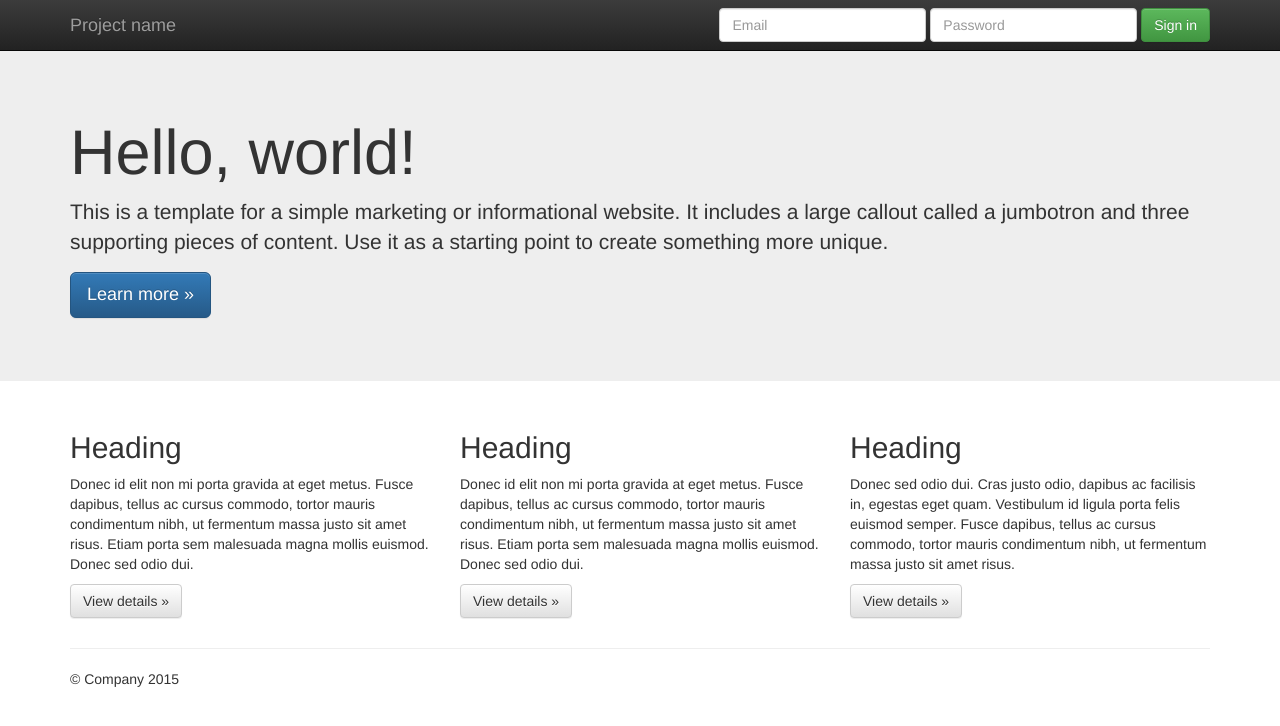
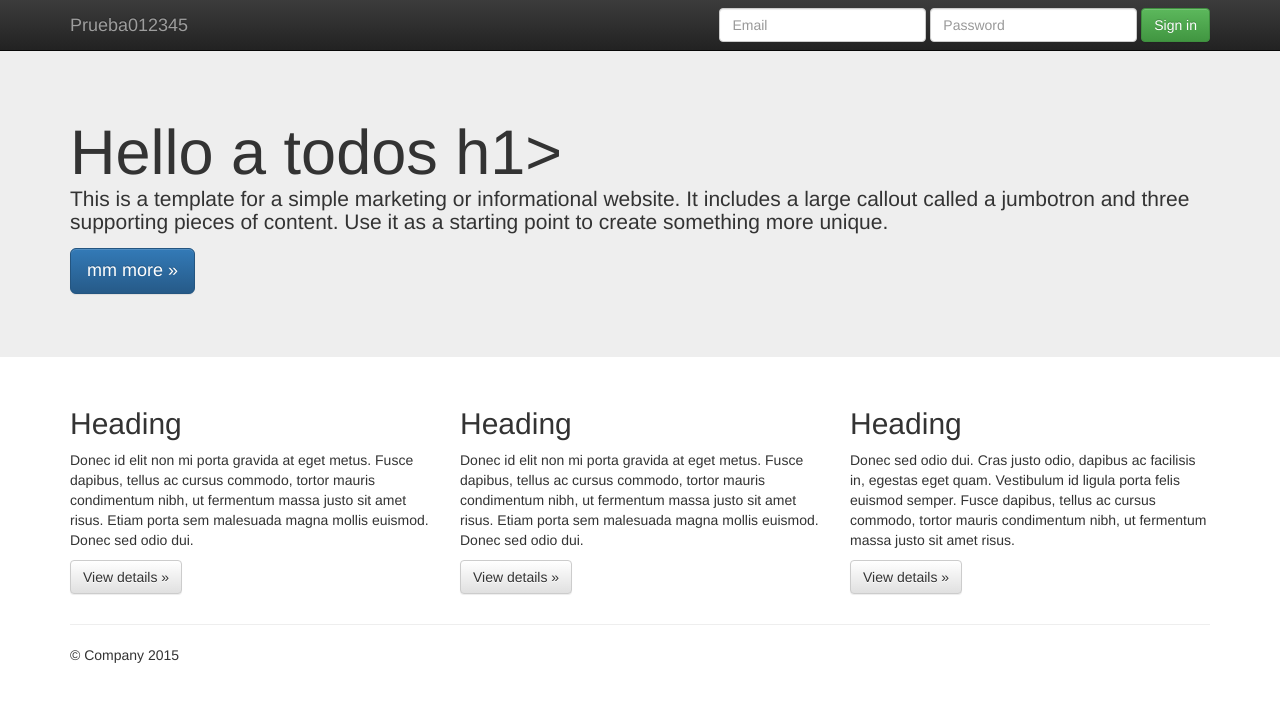
Before and after one commit to aduran123/Trabajo2_abisag_duran, a plain HTML site: page index.html in a window 1280 px wide. Drawn offline with nearby package versions, Linux system fonts and the light colour scheme.

Commit message:
cambio 1 a rama 2

```diff
--- a/index.html
+++ b/index.html
@@ -36,7 +36,7 @@
             <span class="icon-bar"></span>
             <span class="icon-bar"></span>
           </button>
-          <a class="navbar-brand" href="#">Project name</a>
+          <a class="navbar-brand" href="#">Prueba012345</a>
         </div>
         <div id="navbar" class="navbar-collapse collapse">
           <form class="navbar-form navbar-right" role="form">
@@ -55,9 +55,9 @@
     <!-- Main jumbotron for a primary marketing message or call to action -->
     <div class="jumbotron">
       <div class="container">
-        <h1>Hello, world!</h1>
+        <h1>Hello a todos h1>
         <p>This is a template for a simple marketing or informational website. It includes a large callout called a jumbotron and three supporting pieces of content. Use it as a starting point to create something more unique.</p>
-        <p><a class="btn btn-primary btn-lg" href="#" role="button">Learn more &raquo;</a></p>
+        <p><a class="btn btn-primary btn-lg" href="#" role="button">mm more &raquo;</a></p>
       </div>
     </div>
 
```
